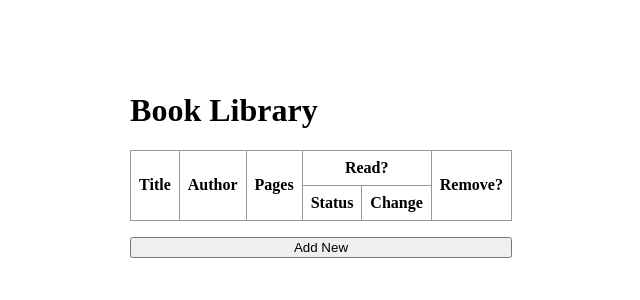
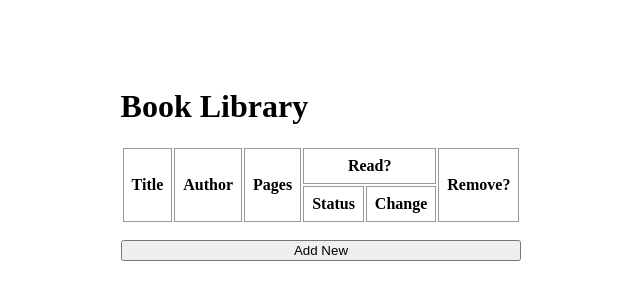
Before and after one commit to variable-vansh/Book_library, a plain HTML site: page index.html in a window 1280 px wide. Shown: the part 156-456 px from the top of the page, without its empty margins (319-959 px from the left). Drawn offline with Linux system fonts and the light colour scheme.

Commit message:
testing branch commit

```diff
--- a/style.css
+++ b/style.css
@@ -1,7 +1,7 @@
 /* basic style to table */
-table {
+/* table {
     border-collapse: collapse;
-}
+} */
 
 td,
 th {
```
